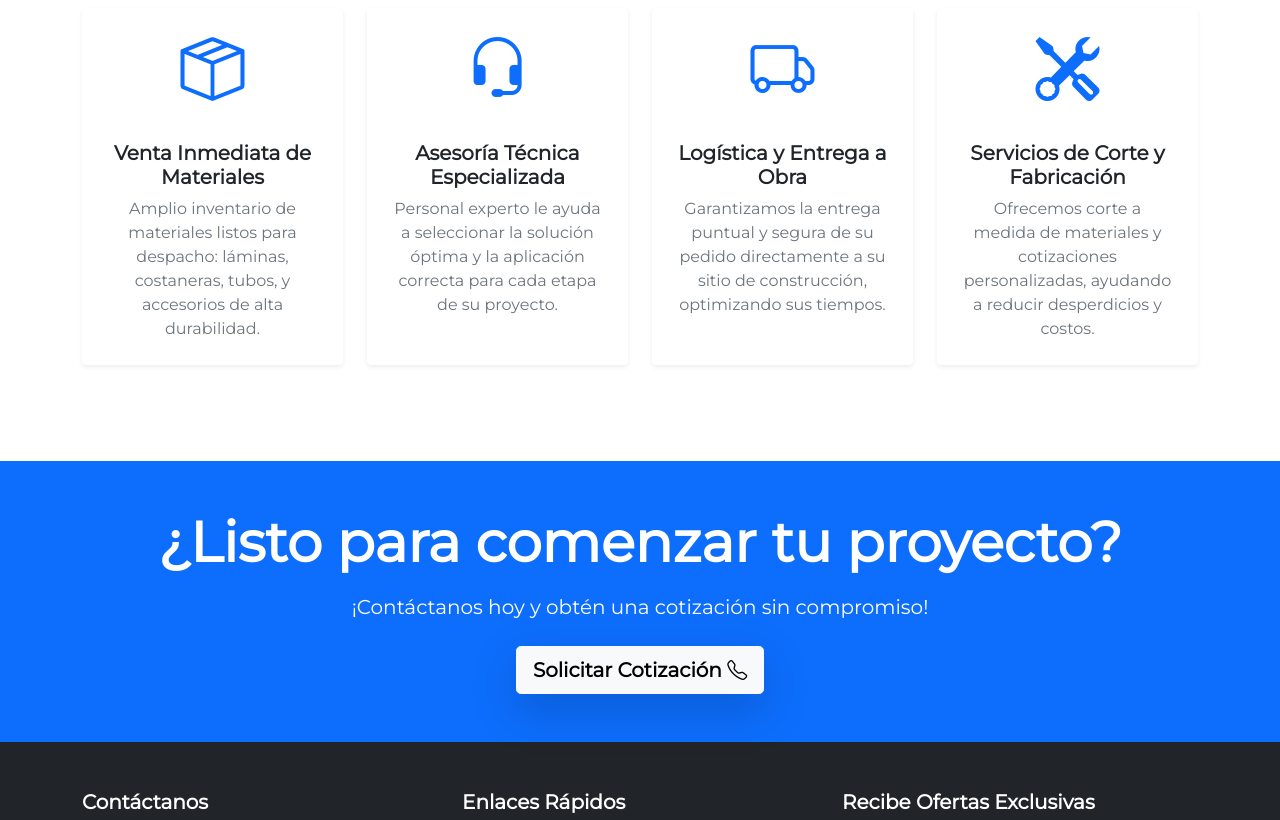
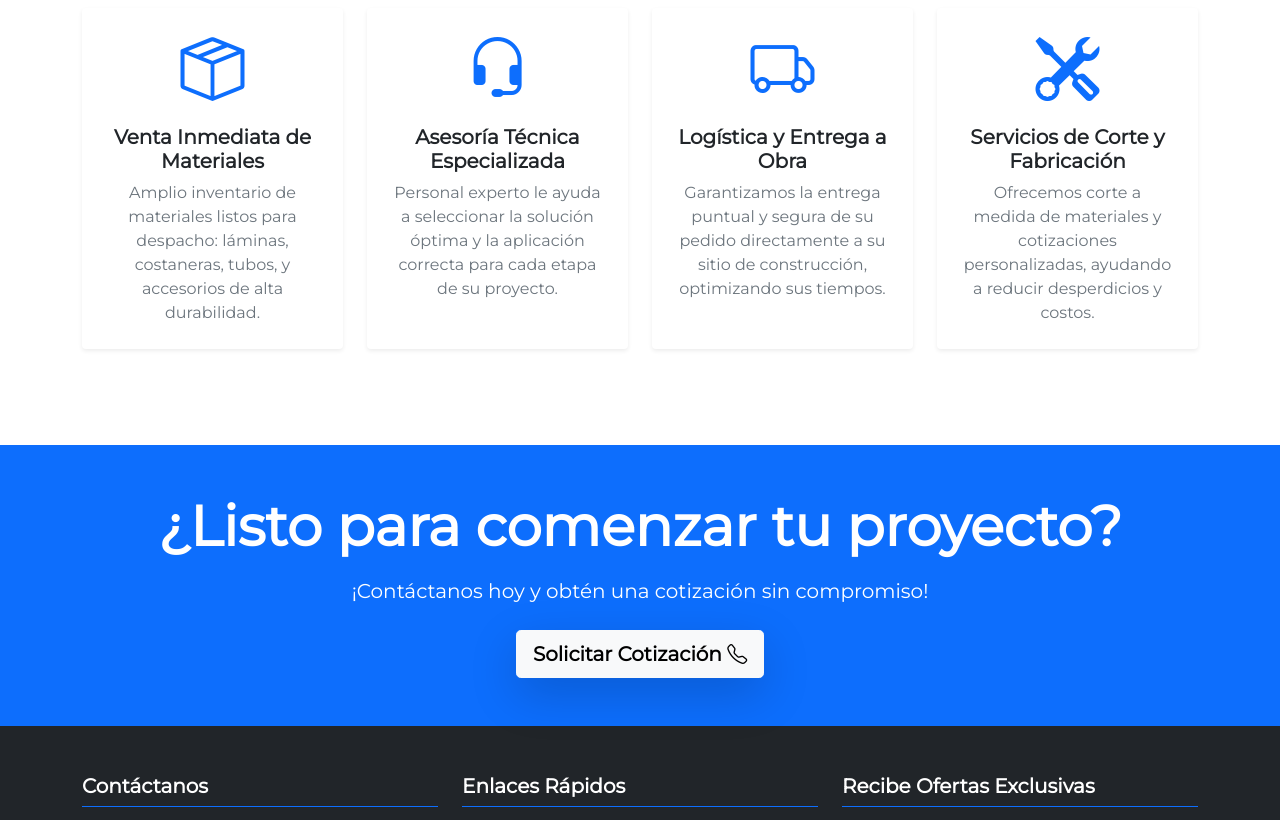
Before and after one commit to ferrerama/ferrecassa-app, a plain HTML site: page index.html in a window 1280 px wide. Shown: the part 1840-2660 px from the top of the page. Drawn offline with nearby package versions, Linux system fonts and the light colour scheme.

Commit message:
051020250751

```diff
--- a/index.html
+++ b/index.html
@@ -2,7 +2,7 @@
     ========================================================================================
     PÁGINA: INDEX.HTML
     CONTENIDO: Página de inicio con carrusel, introducción, destacados y sección de servicios.
-    VERSION: Sustitución de imágenes por iconos en la sección de servicios, con FIX de estilos.
+    VERSION: Sustitución de imágenes por iconos en la sección de servicios.
     ========================================================================================
 -->
 <!doctype html>
@@ -22,7 +22,6 @@
     <link rel="stylesheet" href="https://cdn.jsdelivr.net/npm/bootstrap-icons@1.11.3/font/bootstrap-icons.min.css">
 
     <!-- Estilos Personalizados (si tienes un archivo main.css, asegúrate de que esté aquí) -->
-    <!-- Nota: Los estilos principales se han movido aquí para la previsualización, pero se recomienda usar un main.css -->
     <link rel="stylesheet" href="./css/main.css">
 
     <title>Ferrecas | Materiales de Construcción y Ferretería</title>
@@ -46,7 +45,7 @@
             transition: color 0.3s ease;
         }
 
-        /* MEJORA UX: Efecto de elevación sutil para las tarjetas de servicio (Destacados) */
+        /* MEJORA UX: Efecto de elevación sutil para las tarjetas de servicio */
         .service-card {
             transition: transform 0.3s ease, box-shadow 0.3s ease;
         }
@@ -55,19 +54,13 @@
             box-shadow: 0 1rem 3rem rgba(0, 0, 0, 0.175) !important; /* Sombra más pronunciada */
         }
 
-        /* Estilo para las tarjetas de servicio basadas en ícono (Servicios de Valor) */
-        /* FIX CLAVE: Se ajusta la alineación del contenido de la tarjeta */
+        /* Estilo adicional para las tarjetas de servicio basadas en ícono */
         .service-icon-card {
             display: flex;
             flex-direction: column;
-            align-items: center; /* Centra horizontalmente los íconos */
+            align-items: center;
             text-align: center;
-            padding: 1.5rem; /* Padding general de la tarjeta */
-        }
-        /* Ajuste para que el cuerpo del texto se centre correctamente */
-        .service-icon-card .card-body {
-            padding: 0 !important; /* Quita el padding por defecto para evitar doble espacio */
-            padding-top: 1rem !important;
+            padding: 1.5rem;
         }
     </style>
 </head>
@@ -158,7 +151,7 @@
             <div class="carousel-item" data-bs-interval="3500">
                 <img src="./img/Proyecto3.jpg" onerror="this.onerror=null; this.src='https://placehold.co/1200x600/0d6efd/ffffff?text=Proyecto+3'" class="d-block w-100" alt="Estructura de techo en construcción" style="height: 75vh; min-height: 300px; object-fit: cover;">
                     <div class="carousel-caption bg-dark bg-opacity-75 p-3 rounded-3">
-                    <h5 class="display-6 fw-bolder text-warning">Distribución a Nivel Nacional</h5>
+                    <h5 class="display-6 fw-bolder text-warning">Entrega a tu proyecto</h5>
                     <p class="fs-6 d-none d-sm-block">Llevamos tus materiales a donde los necesites, con puntualidad.</p>
                     <a href="contacto.html" class="btn btn-warning btn-md fw-bold mt-2">Consultar Envío <i class="bi bi-truck"></i></a>
                 </div>
@@ -280,7 +273,7 @@
             <div class="col">
                 <div class="card h-100 border-0 shadow-sm rounded-4 service-icon-card">
                     <i class="bi bi-box-seam text-primary display-3 mb-3"></i>
-                    <div class="card-body">
+                    <div class="card-body p-0">
                         <h3 class="card-title fs-5 fw-bold text-dark">Venta Inmediata de Materiales</h3>
                         <p class="card-text text-secondary">Amplio inventario de materiales listos para despacho: láminas, costaneras, tubos, y accesorios de alta durabilidad.</p>
                     </div>
@@ -291,7 +284,7 @@
             <div class="col">
                 <div class="card h-100 border-0 shadow-sm rounded-4 service-icon-card">
                     <i class="bi bi-headset text-primary display-3 mb-3"></i>
-                    <div class="card-body">
+                    <div class="card-body p-0">
                         <h3 class="card-title fs-5 fw-bold text-dark">Asesoría Técnica Especializada</h3>
                         <p class="card-text text-secondary">Personal experto le ayuda a seleccionar la solución óptima y la aplicación correcta para cada etapa de su proyecto.</p>
                     </div>
@@ -302,7 +295,7 @@
             <div class="col">
                 <div class="card h-100 border-0 shadow-sm rounded-4 service-icon-card">
                     <i class="bi bi-truck text-primary display-3 mb-3"></i>
-                    <div class="card-body">
+                    <div class="card-body p-0">
                         <h3 class="card-title fs-5 fw-bold text-dark">Logística y Entrega a Obra</h3>
                         <p class="card-text text-secondary">Garantizamos la entrega puntual y segura de su pedido directamente a su sitio de construcción, optimizando sus tiempos.</p>
                     </div>
@@ -313,7 +306,7 @@
             <div class="col">
                 <div class="card h-100 border-0 shadow-sm rounded-4 service-icon-card">
                     <i class="bi bi-tools text-primary display-3 mb-3"></i>
-                    <div class="card-body">
+                    <div class="card-body p-0">
                         <h3 class="card-title fs-5 fw-bold text-dark">Servicios de Corte y Fabricación</h3>
                         <p class="card-text text-secondary">Ofrecemos corte a medida de materiales y cotizaciones personalizadas, ayudando a reducir desperdicios y costos.</p>
                     </div>
```
Also changed, not shown: productos.html (+1 -1 lines), img/Asesoria.jpeg (deleted), img/CostaneraGalvanizada.jpg, img/Entrega.jpeg (deleted), img/LaminaAluzincTroquelada.jpg, img/LaminaGalvanizadaTradicional.jpg, img/Logo (2).jpg (deleted), img/Tejas española e italiana.jpg, img/ecomerce.jpeg (deleted), img/equipo.jpeg (deleted).
